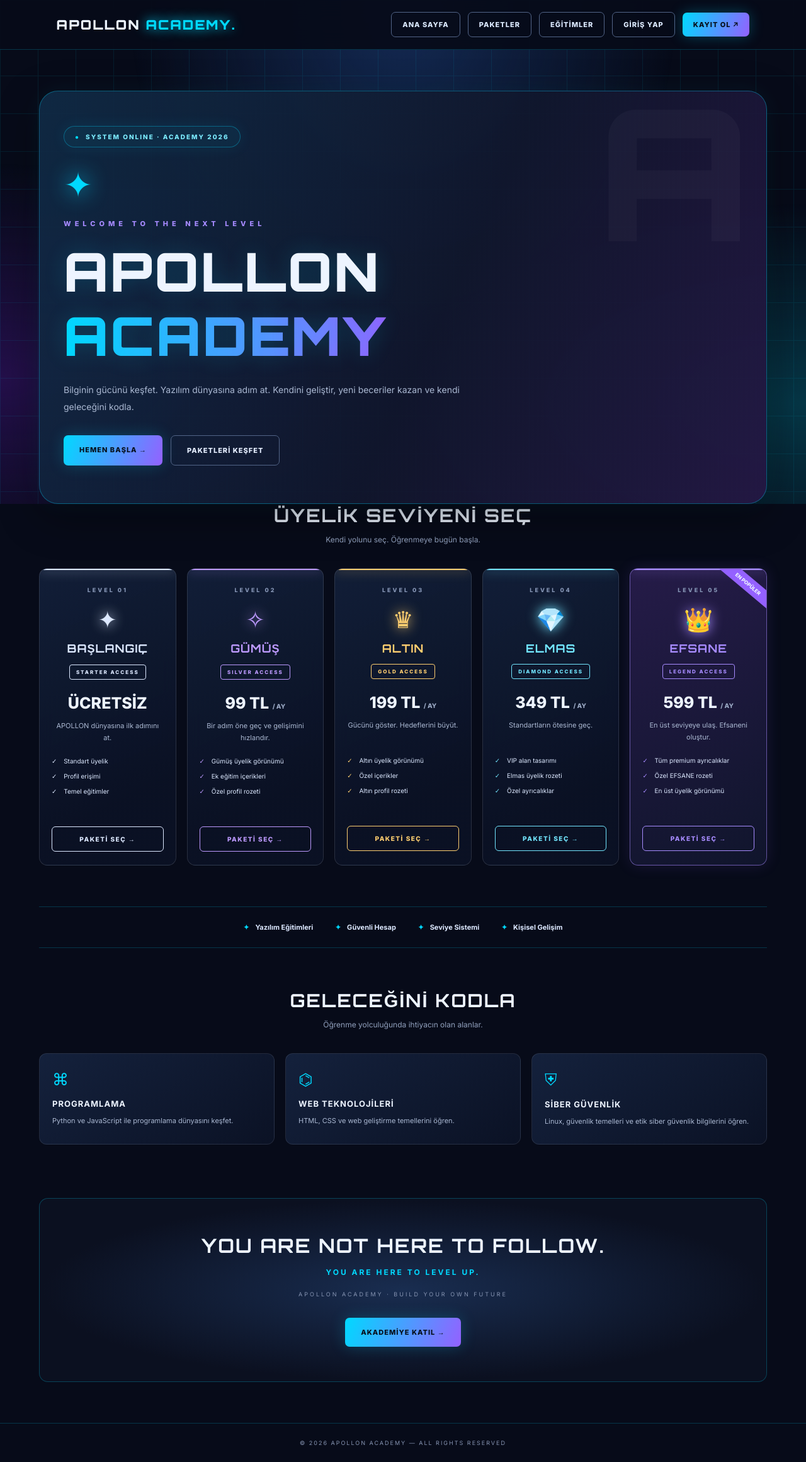
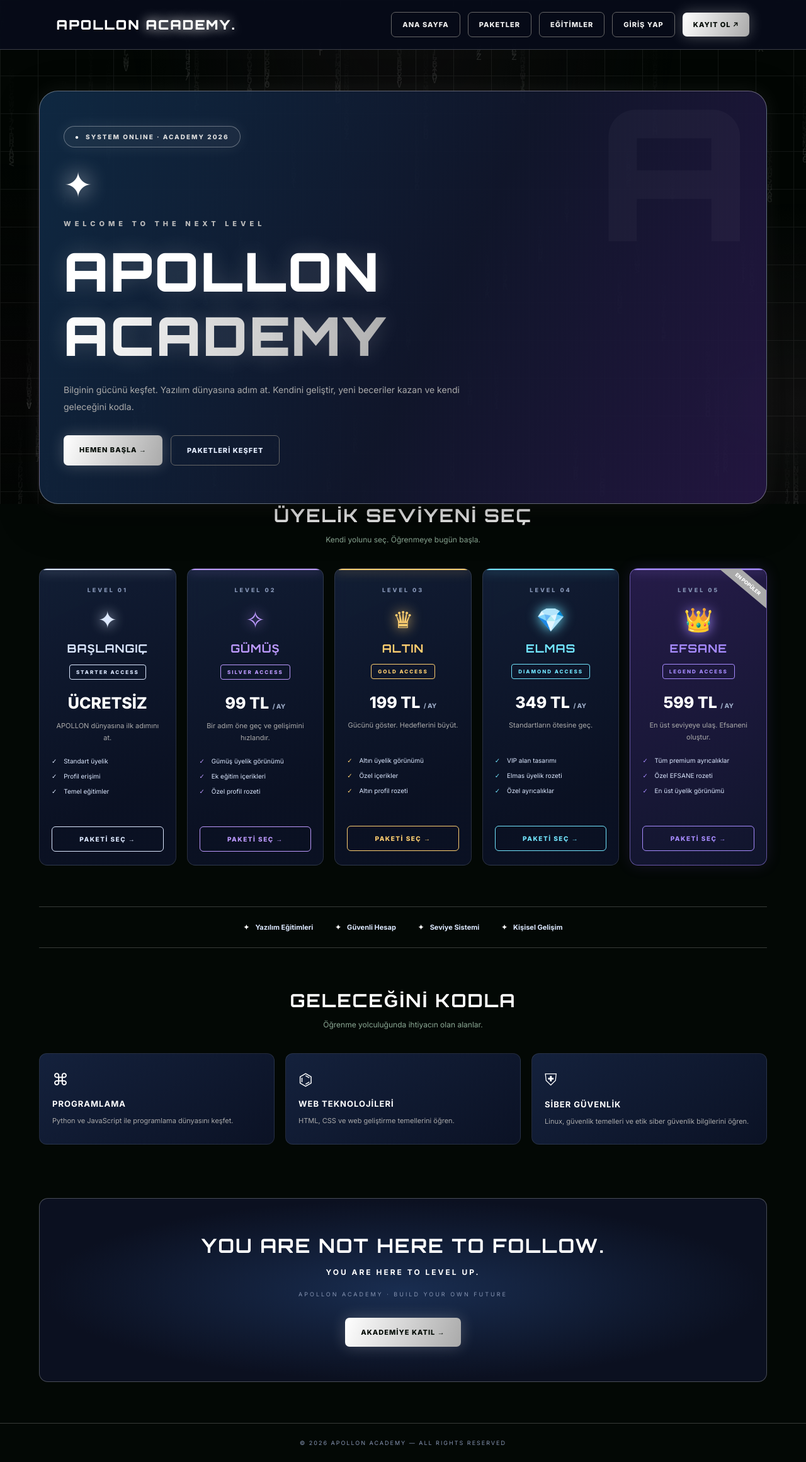
Before and after one commit to neya488/apollonacademy, a Flask app: page / in a window 1280 px wide. Shown: the whole page at 63% size. Run offline with Flask 3, Linux system fonts and the light colour scheme; parts of the project's set-up code (start-up, migrations or seed data) failed here and were passed over; some libraries are stand-ins or nearby versions.

Commit message:
Add black empire hacker design

```diff
--- a/templates/index.html
+++ b/templates/index.html
@@ -12,33 +12,33 @@
 @import url('https://fonts.googleapis.com/css2?family=Orbitron:wght@500;600;700;800;900&family=Inter:wght@400;500;600;700;800&display=swap');
 
 :root{
- --blue:#00d9ff;
- --purple:#9461ff;
- --bg:#070b19;
- --card:#101a31;
- --muted:#91a0bd;
- --border:#26395c;
+ --blue:#ffffff;
+ --purple:#aaaaaa;
+ --bg:#030805;
+ --card:#07140b;
+ --muted:#8ca995;
+ --border:#14552c;
 }
 *{margin:0;padding:0;box-sizing:border-box}
 html{scroll-behavior:smooth}
 body{
- background:var(--bg);color:#edf4ff;
+ background:var(--bg);color:#ffffff;
  font-family:Inter,Arial,sans-serif;
  overflow-x:hidden;
 }
 body:before{
  content:"";position:fixed;inset:0;z-index:-2;
  background:
- radial-gradient(ellipse at 50% 0%,#142b55 0%,transparent 48%),
- radial-gradient(ellipse at 0% 75%,#24104b,transparent 40%),
- radial-gradient(ellipse at 100% 80%,#063747,transparent 35%);
+ radial-gradient(ellipse at 50% 0%,#111111 0%,transparent 48%),
+ radial-gradient(ellipse at 0% 75%,#080808,transparent 40%),
+ radial-gradient(ellipse at 100% 80%,#151515,transparent 35%);
 }
 body:after{
  content:"";position:fixed;inset:0;z-index:-1;
  pointer-events:none;opacity:.09;
  background-image:
- linear-gradient(#00d9ff 1px,transparent 1px),
- linear-gradient(90deg,#00d9ff 1px,transparent 1px);
+ linear-gradient(#ffffff 1px,transparent 1px),
+ linear-gradient(90deg,#ffffff 1px,transparent 1px);
  background-size:60px 60px;
 }
 header{
@@ -46,7 +46,7 @@ header{
  display:flex;justify-content:space-between;
  align-items:center;gap:18px;padding:19px 7%;
  background:#070b19eF;backdrop-filter:blur(20px);
- border-bottom:1px solid #00d9ff35;
+ border-bottom:1px solid #ffffff35;
 }
 .logo{
  font-family:Orbitron,sans-serif;font-size:21px;
@@ -62,12 +62,12 @@ nav a{
  border-radius:7px;font-size:11px;
  font-weight:800;letter-spacing:1px;transition:.3s;
 }
-.login{border:1px solid #526487;color:#dceaff}
+.login{border:1px solid #666666;color:#eeeeee}
 .register{
  background:linear-gradient(110deg,var(--blue),var(--purple));
- color:#07101c;box-shadow:0 0 22px #00d9ff45;
+ color:#020a04;box-shadow:0 0 22px #ffffff45;
 }
-nav a:hover{transform:translateY(-3px);box-shadow:0 0 25px #00d9ff66}
+nav a:hover{transform:translateY(-3px);box-shadow:0 0 25px #ffffff66}
 main{max-width:1200px;margin:auto;padding:65px 22px}
 .hero{
  text-align:center;padding:55px 10px 100px;
@@ -75,10 +75,10 @@ main{max-width:1200px;margin:auto;padding:65px 22px}
 }
 .status{
  display:inline-block;padding:10px 17px;
- border:1px solid #00d9ff55;border-radius:30px;
- background:#00d9ff0d;color:#7cecff;
+ border:1px solid #ffffff55;border-radius:30px;
+ background:#ffffff0d;color:#dddddd;
  font-size:10px;font-weight:800;letter-spacing:2px;
- box-shadow:0 0 25px #00d9ff12;
+ box-shadow:0 0 25px #ffffff12;
 }
 .status:before{content:"●";color:var(--blue);margin-right:9px}
 .symbol{
@@ -87,14 +87,14 @@ main{max-width:1200px;margin:auto;padding:65px 22px}
  animation:float 3s ease-in-out infinite;
 }
 .eyebrow{
- color:#a68aff;font-size:11px;font-weight:800;
+ color:#bbbbbb;font-size:11px;font-weight:800;
  letter-spacing:6px;margin-bottom:18px;
 }
 h1{
  font-family:Orbitron,sans-serif;
  font-size:clamp(38px,8vw,85px);
  font-weight:900;letter-spacing:3px;line-height:1.2;
- text-shadow:0 0 35px #00d9ff30;
+ text-shadow:0 0 35px #ffffff30;
 }
 h1 span{
  background:linear-gradient(90deg,var(--blue),var(--purple));
@@ -103,7 +103,7 @@ h1 span{
 }
 .subtitle{
  max-width:650px;margin:24px auto;
- color:#aab8d2;line-height:1.9;font-size:14px;
+ color:#aaaaaa;line-height:1.9;font-size:14px;
 }
 .hero-actions{
  display:flex;justify-content:center;
@@ -117,10 +117,10 @@ h1 span{
 }
 .primary{
  background:linear-gradient(110deg,var(--blue),var(--purple));
- color:#07101c;box-shadow:0 0 25px #00d9ff35;
+ color:#020a04;box-shadow:0 0 25px #ffffff35;
 }
-.secondary{border:1px solid #526487;color:#e4edff}
-.action:hover{transform:translateY(-4px);box-shadow:0 0 30px #00d9ff65}
+.secondary{border:1px solid #666666;color:#e4edff}
+.action:hover{transform:translateY(-4px);box-shadow:0 0 30px #ffffff65}
 .section-title{
  font-family:Orbitron,sans-serif;text-align:center;
  font-size:clamp(19px,4vw,29px);
@@ -149,7 +149,7 @@ h1 span{
 }
 .package:hover{
  transform:translateY(-9px);border-color:var(--accent);
- box-shadow:0 15px 35px #0008,0 0 25px #00d9ff20;
+ box-shadow:0 15px 35px #0008,0 0 25px #ffffff20;
 }
 .level{color:#8797b7;font-size:9px;letter-spacing:3px;font-weight:800}
 .emblem{
@@ -167,7 +167,7 @@ h1 span{
 }
 .price{font-size:25px;font-weight:900;margin:22px 0 12px}
 .price small{font-size:10px;color:#9aa9c4}
-.description{min-height:39px;color:#aab8d2;font-size:11px;line-height:1.7}
+.description{min-height:39px;color:#aaaaaa;font-size:11px;line-height:1.7}
 .features{text-align:left;margin:20px 0;min-height:90px}
 .features div{color:#dce8ff;font-size:10px;margin:12px 0}
 .features span{color:var(--accent);margin-right:8px}
@@ -176,7 +176,7 @@ h1 span{
  border-radius:6px;text-decoration:none;color:var(--accent);
  font-size:10px;font-weight:900;letter-spacing:1.5px;transition:.3s;
 }
-.choose:hover{background:var(--accent);color:#07101c;box-shadow:0 0 20px var(--accent)}
+.choose:hover{background:var(--accent);color:#020a04;box-shadow:0 0 20px var(--accent)}
 .starter{--accent:#dce8ff}
 .silver{--accent:#bd9aff}
 .gold{--accent:#ffcf70}
@@ -194,7 +194,7 @@ h1 span{
 .benefits{
  display:flex;justify-content:center;flex-wrap:wrap;
  gap:20px 35px;margin:65px 0;padding:25px 10px;
- border-top:1px solid #00d9ff35;border-bottom:1px solid #00d9ff35;
+ border-top:1px solid #ffffff35;border-bottom:1px solid #ffffff35;
 }
 .benefits span{color:#dce8ff;font-size:11px;font-weight:700}
 .benefits b{color:var(--blue);margin-right:7px}
@@ -207,13 +207,13 @@ h1 span{
  background:linear-gradient(145deg,#14213c,#0b1225);
  border-radius:12px;transition:.3s;
 }
-.info-card:hover{border-color:#00d9ff88;transform:translateY(-5px)}
+.info-card:hover{border-color:#ffffff88;transform:translateY(-5px)}
 .icon{font-size:26px;color:var(--blue);margin-bottom:15px}
 .info-card h3{font-size:13px;letter-spacing:1px;margin-bottom:10px}
-.info-card p{font-size:11px;line-height:1.8;color:#aab8d2}
+.info-card p{font-size:11px;line-height:1.8;color:#aaaaaa}
 .bottom{
  text-align:center;margin-top:85px;padding:55px 15px;
- border:1px solid #00d9ff40;border-radius:14px;
+ border:1px solid #ffffff40;border-radius:14px;
  background:radial-gradient(ellipse at center,#192d50,#0b1020 70%);
 }
 .bottom h2{
@@ -227,7 +227,7 @@ h1 span{
 .bottom p{color:#8795b3;font-size:9px;letter-spacing:3px;margin-top:22px}
 footer{
  text-align:center;padding:25px 15px;
- border-top:1px solid #00d9ff35;color:#8795b3;
+ border-top:1px solid #ffffff35;color:#8795b3;
  font-size:9px;letter-spacing:2px;
 }
 @keyframes float{
@@ -253,10 +253,10 @@ footer{
  position:relative;
  overflow:hidden;
  padding:55px 38px 60px;
- border:1px solid #00d9ff55;
+ border:1px solid #ffffff55;
  border-radius:30px;
  background:linear-gradient(115deg,#102b46ed,#11172ded 55%,#251744ed);
- box-shadow:0 20px 65px #0006,0 0 35px #00d9ff12;
+ box-shadow:0 20px 65px #0006,0 0 35px #ffffff12;
 }
 .hero:after{
  content:"A";
@@ -275,7 +275,7 @@ footer{
 .hero h1{max-width:850px}
 .hero .subtitle{margin:22px 0;max-width:650px}
 .hero .hero-actions{justify-content:flex-start}
-.status{box-shadow:0 0 25px #00d9ff15}
+.status{box-shadow:0 0 25px #ffffff15}
 @media(max-width:700px){
  .hero{padding:35px 22px;border-radius:22px}
  .hero:after{font-size:170px;right:0;top:-15px}
@@ -285,9 +285,18 @@ footer{
  nav a{font-size:9px!important;padding:10px!important}
 }
 
+
+#matrix-bg{
+ position:fixed;inset:0;width:100%;height:100%;
+ z-index:0;pointer-events:none;opacity:.22;
+}
+header{z-index:10}
+main,footer{position:relative;z-index:1}
+
 </style>
 </head>
 <body>
+<canvas id="matrix-bg" aria-hidden="true"></canvas>
 
 <header>
  <div class="logo">APOLLON <span>ACADEMY.</span></div>
@@ -348,7 +357,7 @@ footer{
      <div><span>✓</span> Ek eğitim içerikleri</div>
      <div><span>✓</span> Özel profil rozeti</div>
     </div>
-    <a class="choose" href="https://t.me/dertvar?text=Merhaba%2C%20G%C3%9CM%C3%9C%C5%9E%20paketini%20sat%C4%B1n%20almak%20istiyorum.%20%2899%20TL%2Fay%29">PAKETİ SEÇ →</a>
+    <a class="choose" href="https://t.me/dertlimisin?text=Merhaba%2C%20G%C3%9CM%C3%9C%C5%9E%20paketini%20sat%C4%B1n%20almak%20istiyorum.%20%2899%20TL%2Fay%29">PAKETİ SEÇ →</a>
    </article>
 
    <article class="package gold">
@@ -363,7 +372,7 @@ footer{
      <div><span>✓</span> Özel içerikler</div>
      <div><span>✓</span> Altın profil rozeti</div>
     </div>
-    <a class="choose" href="https://t.me/dertvar?text=Merhaba%2C%20ALTIN%20paketini%20sat%C4%B1n%20almak%20istiyorum.%20%28199%20TL%2Fay%29">PAKETİ SEÇ →</a>
+    <a class="choose" href="https://t.me/dertlimisin?text=Merhaba%2C%20ALTIN%20paketini%20sat%C4%B1n%20almak%20istiyorum.%20%28199%20TL%2Fay%29">PAKETİ SEÇ →</a>
    </article>
 
    <article class="package diamond">
@@ -378,7 +387,7 @@ footer{
      <div><span>✓</span> Elmas üyelik rozeti</div>
      <div><span>✓</span> Özel ayrıcalıklar</div>
     </div>
-    <a class="choose" href="https://t.me/dertvar?text=Merhaba%2C%20ELMAS%20paketini%20sat%C4%B1n%20almak%20istiyorum.%20%28349%20TL%2Fay%29">PAKETİ SEÇ →</a>
+    <a class="choose" href="https://t.me/dertlimisin?text=Merhaba%2C%20ELMAS%20paketini%20sat%C4%B1n%20almak%20istiyorum.%20%28349%20TL%2Fay%29">PAKETİ SEÇ →</a>
    </article>
 
    <article class="package legend">
@@ -394,7 +403,7 @@ footer{
      <div><span>✓</span> Özel EFSANE rozeti</div>
      <div><span>✓</span> En üst üyelik görünümü</div>
     </div>
-    <a class="choose" href="https://t.me/dertvar?text=Merhaba%2C%20EFSANE%20paketini%20sat%C4%B1n%20almak%20istiyorum.%20%28599%20TL%2Fay%29">PAKETİ SEÇ →</a>
+    <a class="choose" href="https://t.me/dertlimisin?text=Merhaba%2C%20EFSANE%20paketini%20sat%C4%B1n%20almak%20istiyorum.%20%28599%20TL%2Fay%29">PAKETİ SEÇ →</a>
    </article>
   </div>
  </section>
@@ -439,5 +448,50 @@ footer{
 </main>
 
 <footer>© 2026 APOLLON ACADEMY — ALL RIGHTS RESERVED</footer>
+
+<script>
+(() => {
+ const canvas = document.getElementById('matrix-bg');
+ if (!canvas) return;
+ const ctx = canvas.getContext('2d');
+ const chars = '01ABCDEFGHIJKLMNOPQRSTUVWXYZ<>/{}[]';
+ const size = 14;
+ let drops = [], w = 0, h = 0;
+
+ function resize() {
+   const dpr = Math.min(devicePixelRatio || 1, 2);
+   w = innerWidth;
+   h = innerHeight;
+   canvas.width = w * dpr;
+   canvas.height = h * dpr;
+   ctx.setTransform(dpr,0,0,dpr,0,0);
+   drops = Array.from(
+     {length:Math.ceil(w/size)},
+     () => Math.random()*-h/size
+   );
+ }
+
+ function draw() {
+   ctx.fillStyle = 'rgba(0,0,0,0.12)';
+   ctx.fillRect(0,0,w,h);
+   ctx.font = size + 'px monospace';
+
+   drops.forEach((y,i) => {
+     const char = chars[Math.floor(Math.random()*chars.length)];
+     ctx.fillStyle = Math.random() > .985 ? '#fff' : '#888';
+     ctx.fillText(char,i*size,y*size);
+     if(y*size > h && Math.random() > .975) drops[i] = 0;
+     drops[i] += .45;
+   });
+
+   requestAnimationFrame(draw);
+ }
+
+ resize();
+ addEventListener('resize',resize);
+ draw();
+})();
+</script>
+
 </body>
 </html>
```
